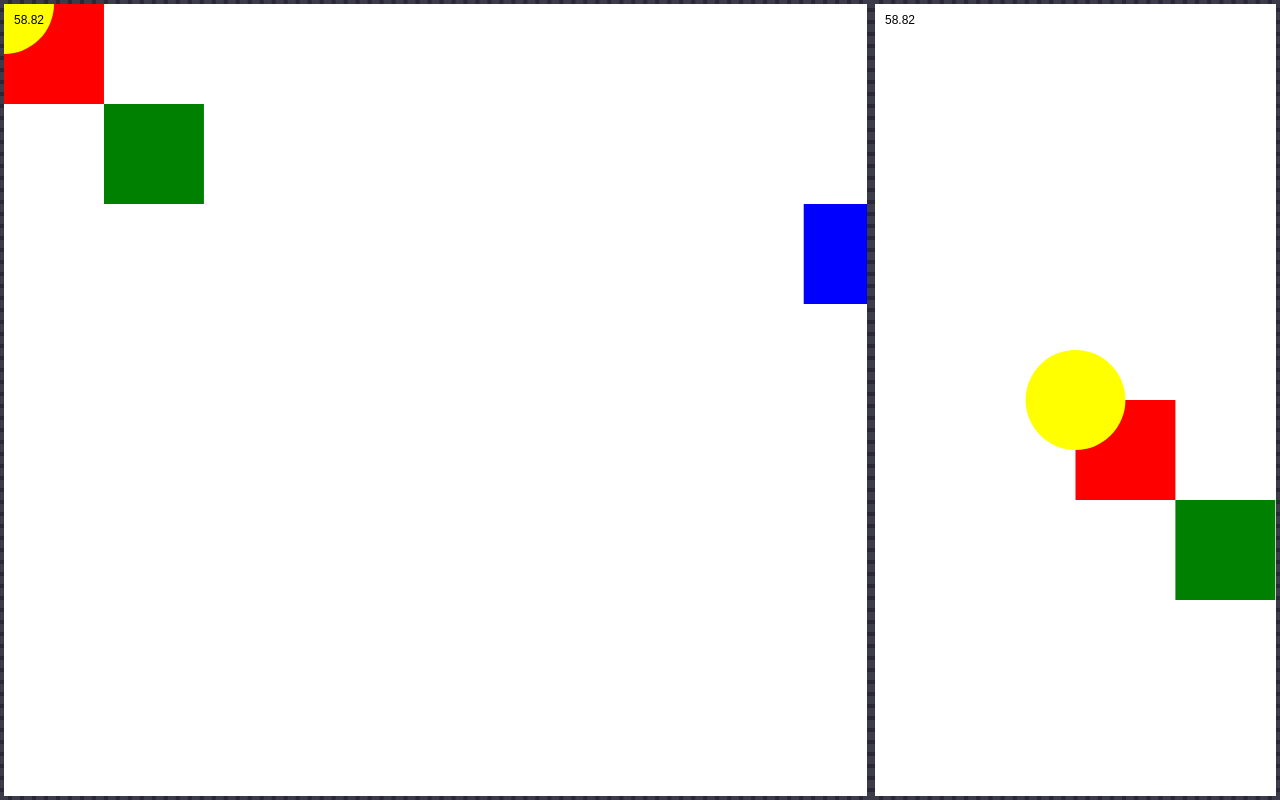
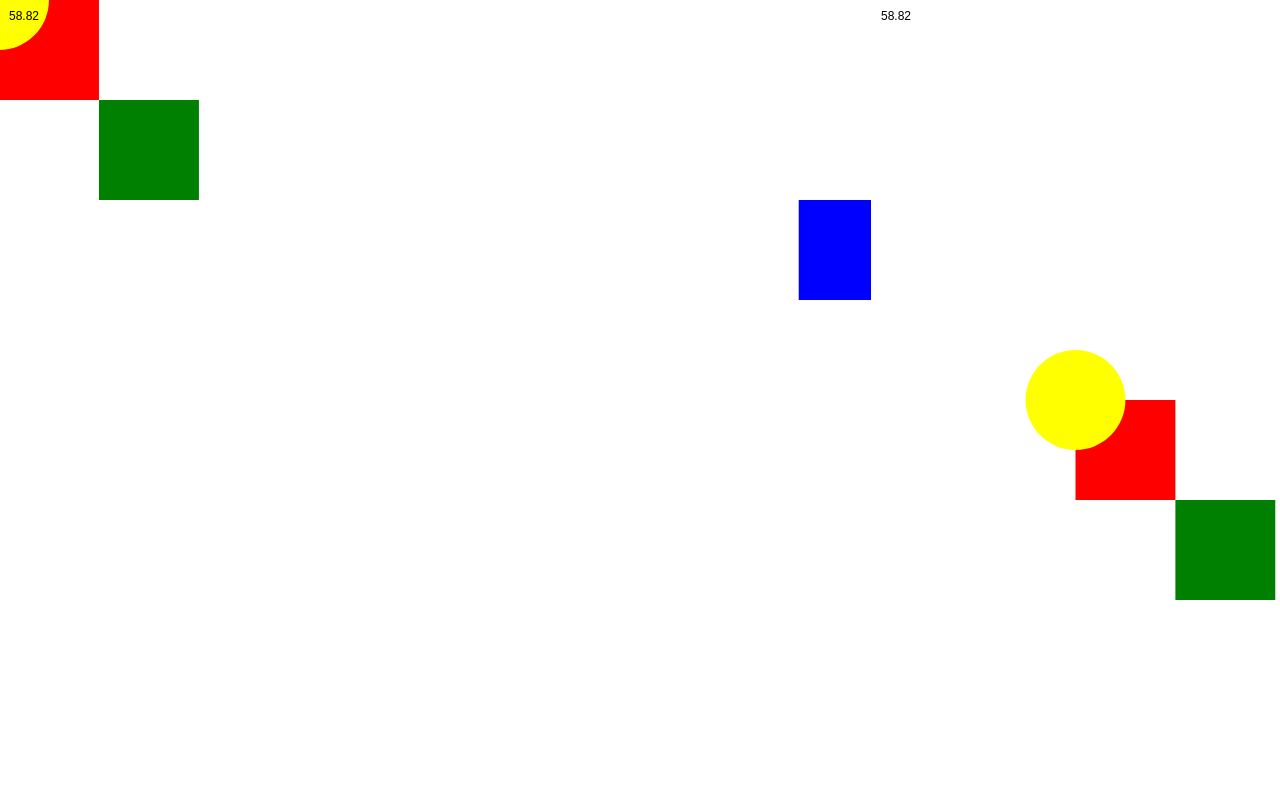
Before and after one commit to csansoon/RenderLab.js, a plain HTML site: page index.html in a window 1280 px wide. Drawn offline with Linux system fonts and the light colour scheme.

Commit message:
Don't show borders when viewport is loaded

```diff
--- a/components/Viewport.css
+++ b/components/Viewport.css
@@ -1,4 +1,6 @@
 .viewport_container {
+	--viewport-border-width: 4px;
+
 	position: relative;
 	width: 100%;
 	height: 100%;
@@ -7,7 +9,7 @@
 	align-items: center;
 
 	background-color: #2a2736;
-	border: 4px dashed #3b3b49;
+	border: var(--viewport-border-width) dashed #3b3b49;
 }
 .viewport_container::before {
 	content: "Viewport not initialized";
@@ -17,9 +19,9 @@
 
 .viewport_container > .viewport {
 	position: absolute;
-	top: 0;
-	left: 0;
-	width: 100%;
-	height: 100%;
+	top: calc(0 - var(--viewport-border-width));
+	left: calc(0 - var(--viewport-border-width));
+	right: calc(0 - var(--viewport-border-width));
+	bottom: calc(0 - var(--viewport-border-width));
 	background-color: #fff;
 }
```
